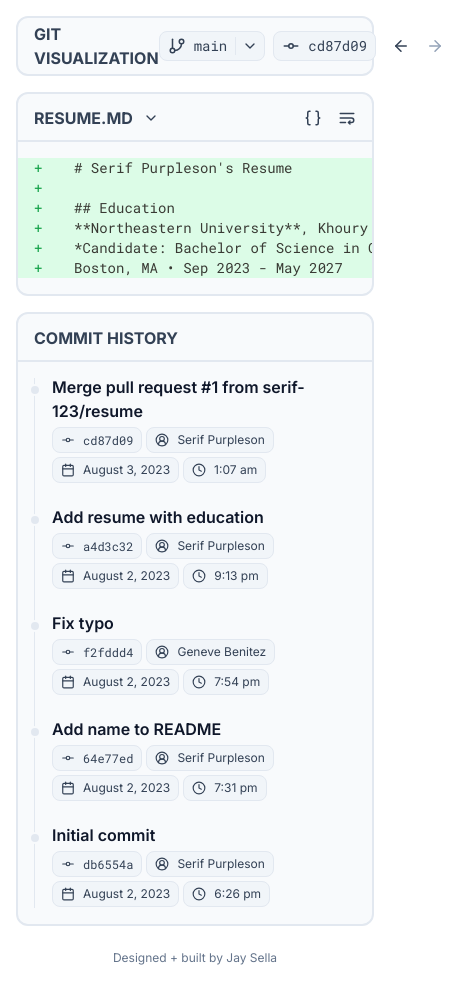
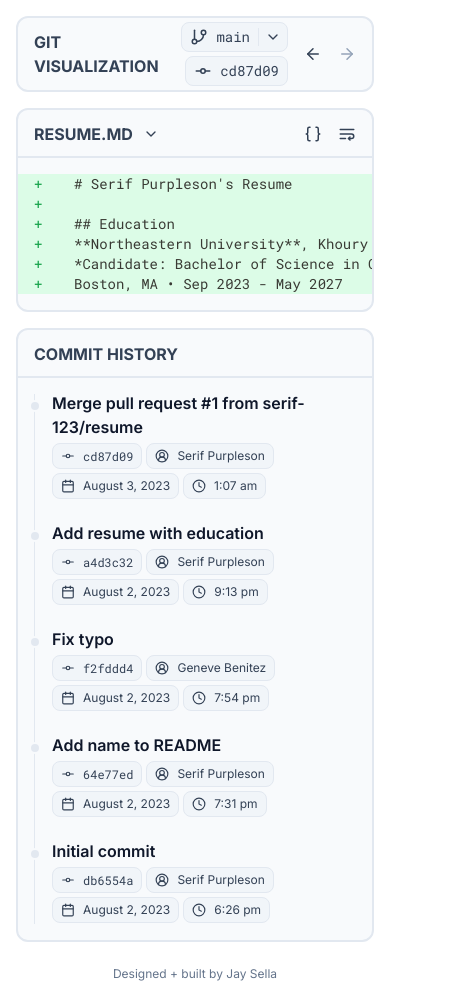
Before and after one commit to jaysella/block-comments, a Next.js app: page /git/visualization in a window 390 px wide. Shown: the whole page, 452 px wide, since content can reach past the window. Built offline with nearby package versions, Linux system fonts and the light colour scheme.

Commit message:
Update git visualization header

```diff
--- a/app/_components/GitVisualization.tsx
+++ b/app/_components/GitVisualization.tsx
@@ -77,7 +77,7 @@ export default function GitVisualization() {
           <BlockTitle title="Git Visualization" />
 
           <BlockControls>
-            <div className="flex gap-2">
+            <div className="flex flex-wrap justify-end mr-2 gap-y-1 gap-x-2">
               <DropdownMenu>
                 <DropdownMenuTrigger asChild>
                   <div className="flex items-center text-sm border rounded-lg border-slate-200 bg-slate-100 dark:border-slate-700 dark:bg-slate-900">
@@ -107,7 +107,7 @@ export default function GitVisualization() {
                 </DropdownMenuContent>
               </DropdownMenu>
 
-              <div className="mr-2 text-sm">
+              <div className="text-sm">
                 <code className="flex items-center gap-2 px-2 py-1 border rounded-lg border-slate-200 bg-slate-100 dark:border-slate-700 dark:bg-slate-900">
                   <GitCommitIcon size={18} aria-label="commit" />{" "}
                   {branchCommits[Math.min(branchCommits.length - 1, step)].hash}
--- a/app/_components/ui/block.tsx
+++ b/app/_components/ui/block.tsx
@@ -11,7 +11,7 @@ export function Block({ children }: { children: ReactNode }) {
 
 export function BlockHeader({ children }: { children: ReactNode }) {
   return (
-    <div className="flex items-center justify-between w-full px-4 py-1 min-h-[3rem] @md:px-6">
+    <div className="flex items-center justify-between w-full px-4 py-1 min-h-[3rem] @md:px-6 gap-2">
       {children}
     </div>
   );
```
